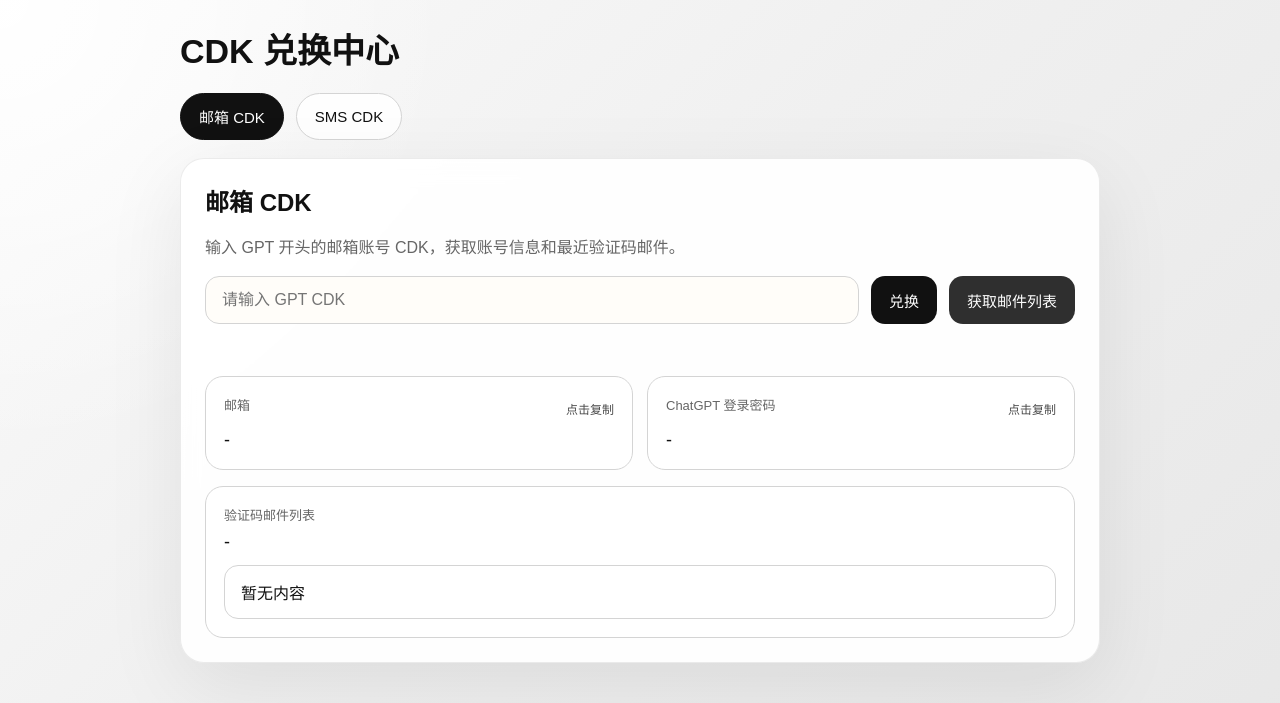
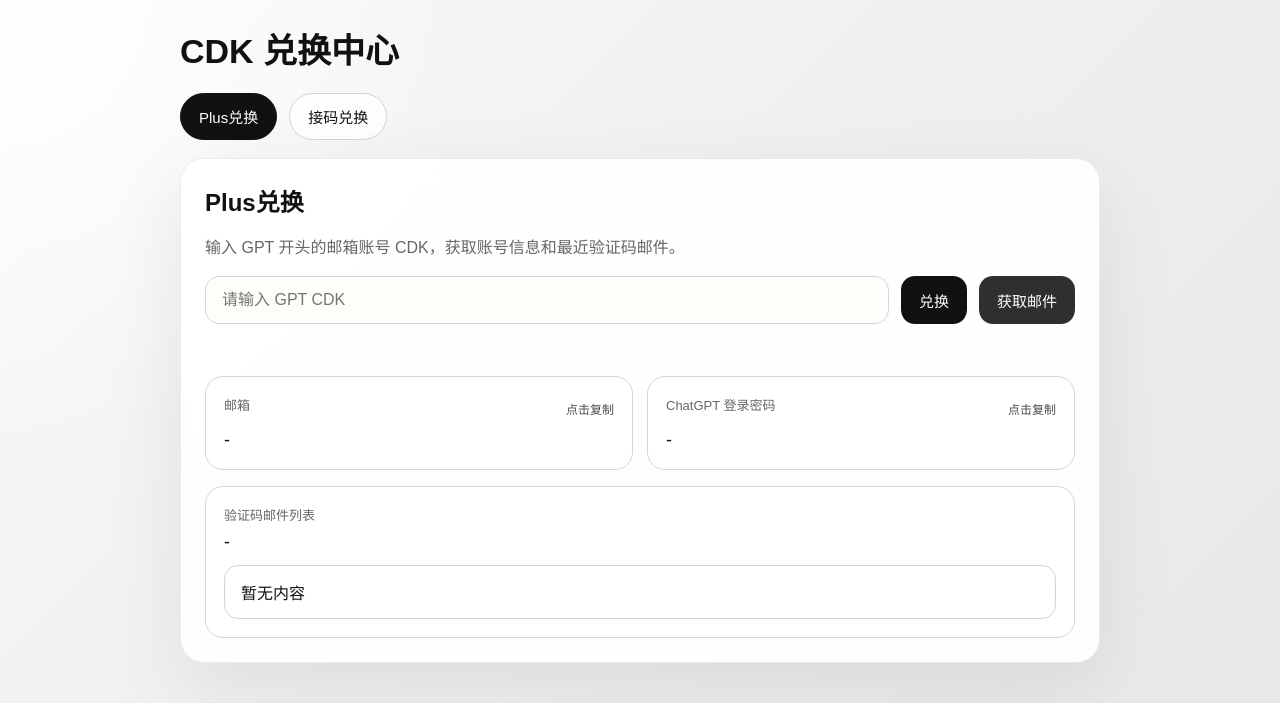
Before and after one commit to xinyang09/ckd-duihuan, a Flask app: page / in a window 1280 px wide. Shown: the top 703 px of the page. Run offline with Flask 3, Linux system fonts and the light colour scheme.

Commit message:
142 You are a helpful assistant.<|endofprompt|>

```diff
--- a/templates/index.html
+++ b/templates/index.html
@@ -221,18 +221,18 @@
       </section>
 
       <section class="tabs">
-        <button class="tab-btn active" data-tab="mail" type="button">邮箱 CDK</button>
-        <button class="tab-btn" data-tab="sms" type="button">SMS CDK</button>
+        <button class="tab-btn active" data-tab="mail" type="button">Plus兑换</button>
+        <button class="tab-btn" data-tab="sms" type="button">接码兑换</button>
       </section>
 
       <section id="panel-mail" class="tab-panel card">
-        <h2>邮箱 CDK</h2>
+        <h2>Plus兑换</h2>
         <p class="muted">输入 GPT 开头的邮箱账号 CDK，获取账号信息和最近验证码邮件。</p>
 
         <div class="row">
           <input id="cdk" placeholder="请输入 GPT CDK" />
           <button class="primary" id="lookupBtn">兑换</button>
-          <button class="secondary" id="codeBtn">获取邮件列表</button>
+          <button class="secondary" id="codeBtn">获取邮件</button>
         </div>
 
         <div class="status" id="status"></div>
@@ -264,11 +264,11 @@
       </section>
 
       <section id="panel-sms" class="tab-panel card" hidden>
-        <h2>SMS CDK</h2>
-        <p class="muted">输入 `SMS-` 开头的 CDK，自动分配手机号并查看验证码取件地址。SMS CDK 和邮箱 CDK 不通用。</p>
+        <h2>接码兑换</h2>
+        <p class="muted">输入 `SMS-` 开头的 CDK，自动分配手机号并查看验证码取件地址。接码兑换 和 Plus兑换 不通用。</p>
 
         <div class="sms-actions">
-          <input id="smsCdk" placeholder="请输入 SMS CDK，例如 SMS-ABC123XYZ9" />
+          <input id="smsCdk" placeholder="请输入接码兑换 CDK，例如 SMS-ABC123XYZ9" />
           <button class="tertiary" id="smsRedeemBtn">兑换 SMS</button>
         </div>
 
@@ -348,6 +348,30 @@
         smsStatusEl.style.color = isError ? "#b42318" : "#145b9f";
       }
 
+      async function copyText(value) {
+        try {
+          await navigator.clipboard.writeText(value);
+          return true;
+        } catch (error) {
+          const textarea = document.createElement("textarea");
+          textarea.value = value;
+          textarea.setAttribute("readonly", "");
+          textarea.style.position = "fixed";
+          textarea.style.left = "-9999px";
+          document.body.appendChild(textarea);
+          textarea.select();
+          textarea.setSelectionRange(0, textarea.value.length);
+          let ok = false;
+          try {
+            ok = document.execCommand("copy");
+          } catch (execError) {
+            ok = false;
+          }
+          document.body.removeChild(textarea);
+          return ok;
+        }
+      }
+
       function savePageState() {
         const activeTab = tabButtons.find((button) => button.classList.contains("active"))?.dataset.tab || "mail";
         const state = {
@@ -420,7 +444,10 @@
           return;
         }
         try {
-          await navigator.clipboard.writeText(value);
+          const ok = await copyText(value);
+          if (!ok) {
+            throw new Error("copy failed");
+          }
           panel.classList.add("copied");
           setStatus(`已复制${label}`);
           savePageState();
@@ -558,7 +585,7 @@
       async function redeemSms() {
         const cdk = smsCdkInput.value.trim();
         if (!cdk) {
-          setSmsStatus("请输入 SMS CDK", true);
+          setSmsStatus("请输入接码兑换 CDK", true);
           return;
         }
 
@@ -576,7 +603,7 @@
           smsPickupUrlEl.textContent = data.pickupUrl || "-";
           smsPickupUrlEl.href = data.pickupUrl || "#";
           smsToken = data.pickupToken || "";
-          setSmsStatus(data.mode === "existing" ? "这个 SMS CDK 已兑换过，已返回原手机号" : "SMS CDK 兑换成功");
+          setSmsStatus(data.mode === "existing" ? "这个接码兑换 CDK 已兑换过，已返回原手机号" : "接码兑换成功");
           await refreshSmsCode();
           if (smsPollingTimer) {
             clearInterval(smsPollingTimer);
```
